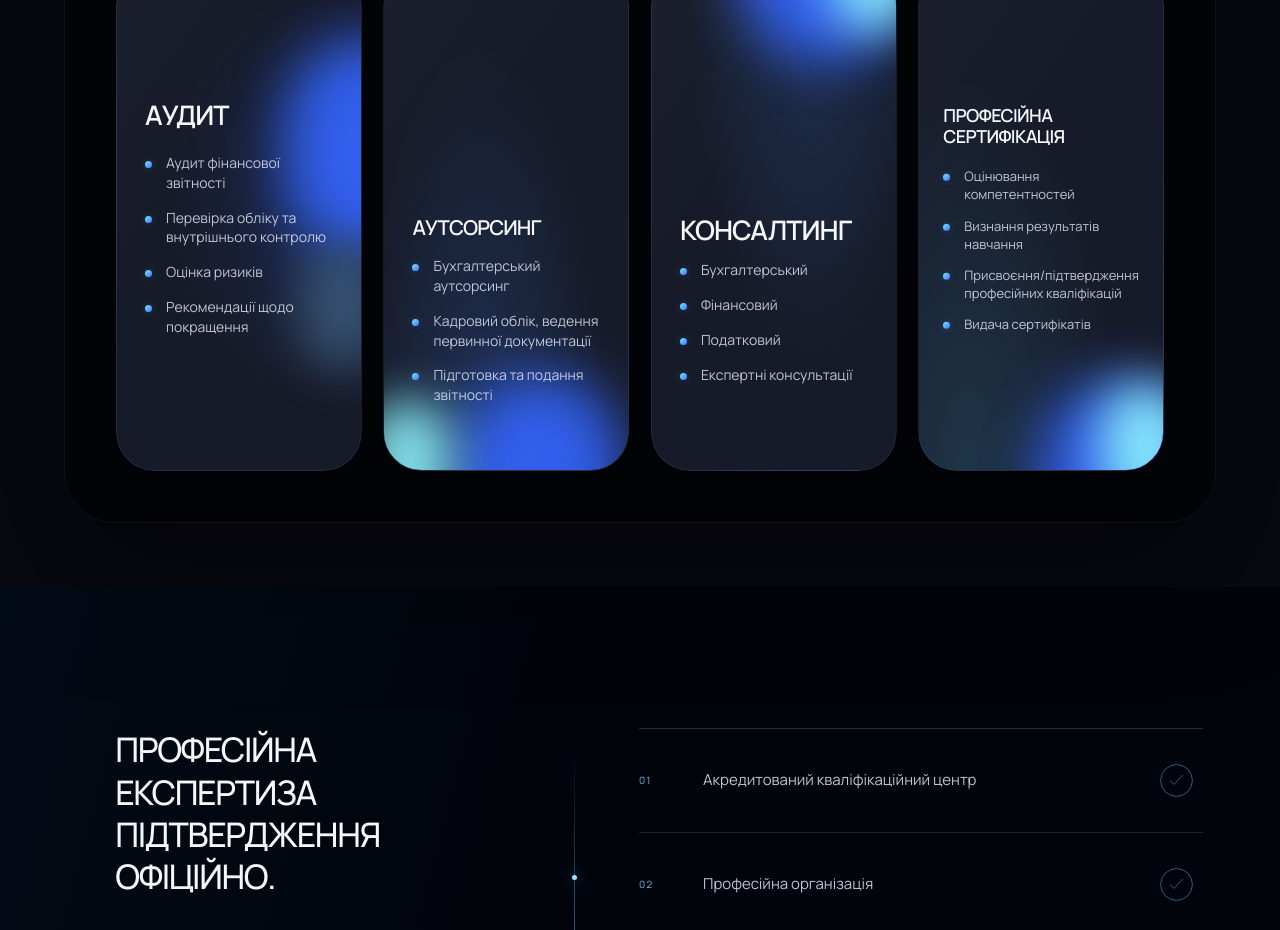
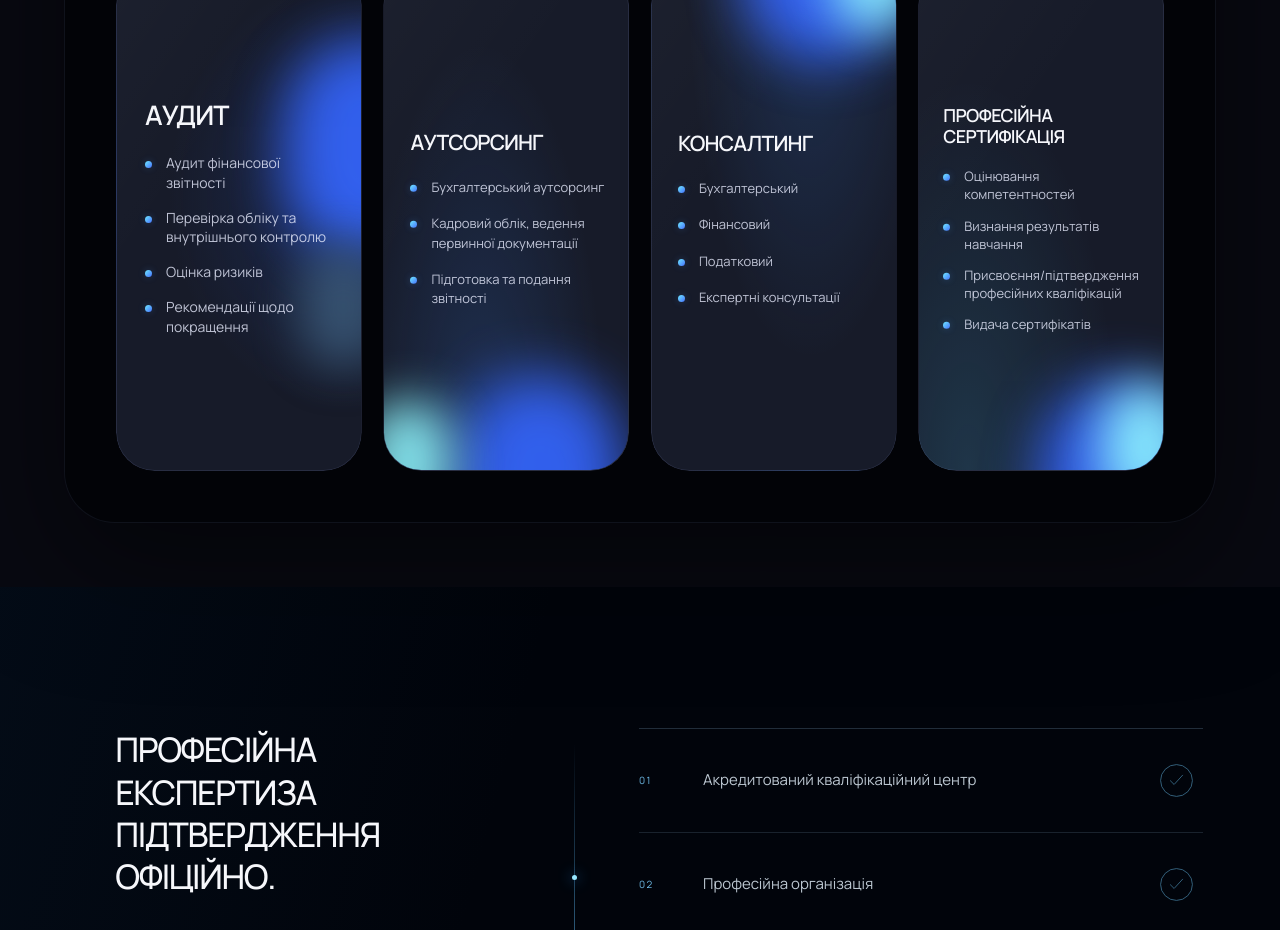
Before and after one commit to dnagorna3817-spec/website_akc_main, a Next.js app: page /about in a window 1280 px wide. Shown: the part 2160-3090 px from the top of the page. Built offline with nearby package versions, Linux system fonts and the light colour scheme.

Commit message:
Center Outsourcing and Consulting bullet lists in service cards

```diff
--- a/app/about/about.css
+++ b/app/about/about.css
@@ -1341,3 +1341,24 @@ body {
 .akc-about-figma .services__grid .service--4 .service__bullet-list { gap:13px; }
 .akc-about-figma .services__grid .service--4 .service__bullet-list li { font-size:13px; line-height:1.4; overflow-wrap:anywhere; }
 @media(max-width:600px) { .akc-about-figma .services__grid .service--4 .service__content { left:24px; right:20px; } }
+
+/* Consistent vertically centered bullet content for Outsourcing and Consulting. */
+.akc-about-figma .services__grid .service--2 .service__content,
+.akc-about-figma .services__grid .service--3 .service__content {
+  top: 50%; bottom: auto; left: 26px; right: 20px;
+  width: auto; transform: translateY(-50%);
+}
+.akc-about-figma .services__grid .service--2 h3,
+.akc-about-figma .services__grid .service--3 h3 {
+  font-size: clamp(20px,1.65vw,25px);
+  line-height: 1.15; margin-bottom: 24px;
+  overflow-wrap: normal; word-break: normal;
+}
+.akc-about-figma .services__grid .service--2 .service__bullet-list,
+.akc-about-figma .services__grid .service--3 .service__bullet-list { gap: 17px; }
+.akc-about-figma .services__grid .service--2 .service__bullet-list li,
+.akc-about-figma .services__grid .service--3 .service__bullet-list li { font-size: 13px; line-height: 1.48; }
+@media (max-width:600px) {
+  .akc-about-figma .services__grid .service--2 .service__content,
+  .akc-about-figma .services__grid .service--3 .service__content { top:50%; left:26px; right:20px; }
+}
```
